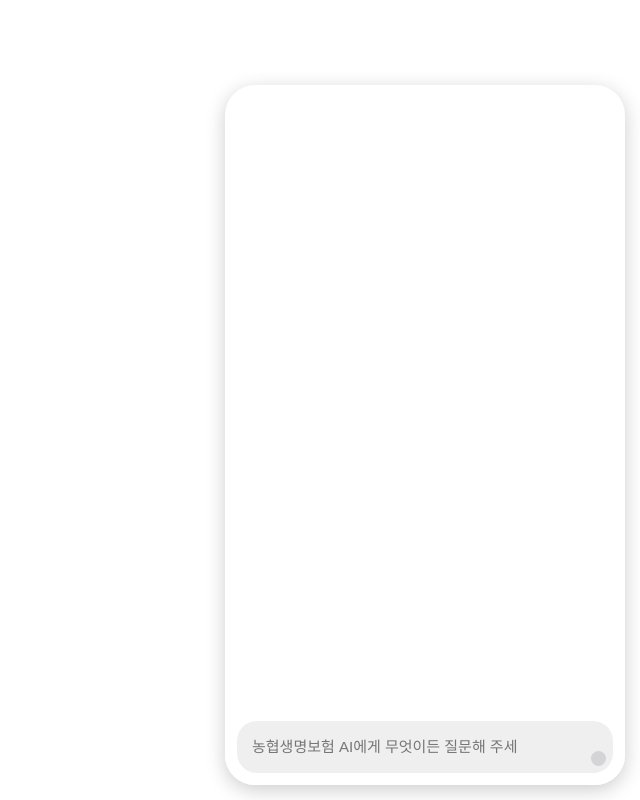
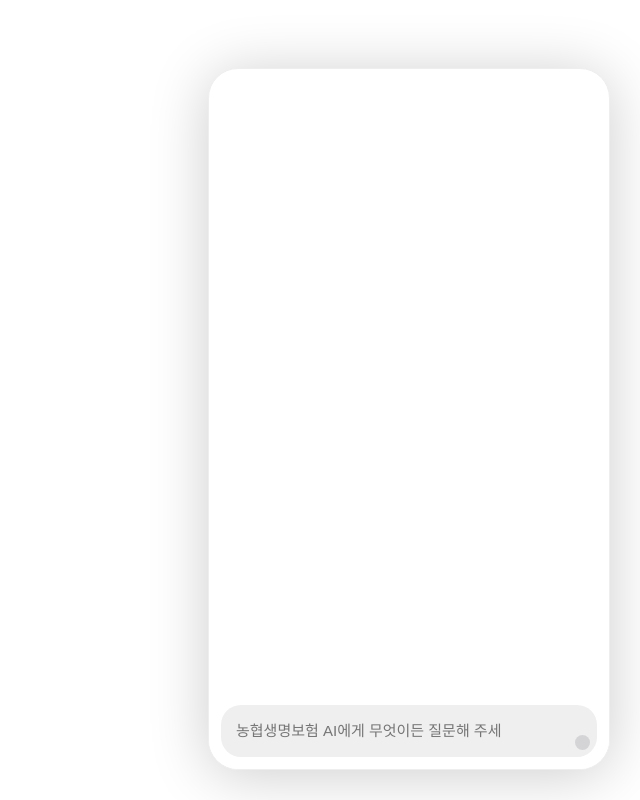
Before and after one commit to pappagallos/ai_insurance_bot, a Next.js app in the folder insurance_chat_frontend/: page / in a window 1280 px wide. Shown: the whole page, without its empty margins (640-1280 px from the left). Built offline with nearby package versions, Linux system fonts and the light colour scheme; some icons are missing.

Commit message:
chat 스타일 수정

```diff
--- a/insurance_chat_frontend/src/app/_components/Chat/Chat.module.scss
+++ b/insurance_chat_frontend/src/app/_components/Chat/Chat.module.scss
@@ -1,7 +1,7 @@
 .chat {
     position: fixed;
-    right: 15px;
-    bottom: 15px;
+    right: 30px;
+    bottom: 30px;
     display: flex;
     flex-direction: column;
     width: 400px;
@@ -9,7 +9,8 @@
     border-radius: 30px;
     background: #fff;
     overflow: hidden;
-    box-shadow: 0 5px 20px rgba(0, 0, 0, 0.2);
+    border: 1px solid #eee;
+    box-shadow: 0 5px 60px rgba(0, 0, 0, 0.2);
 }
 
 .footer {
```
